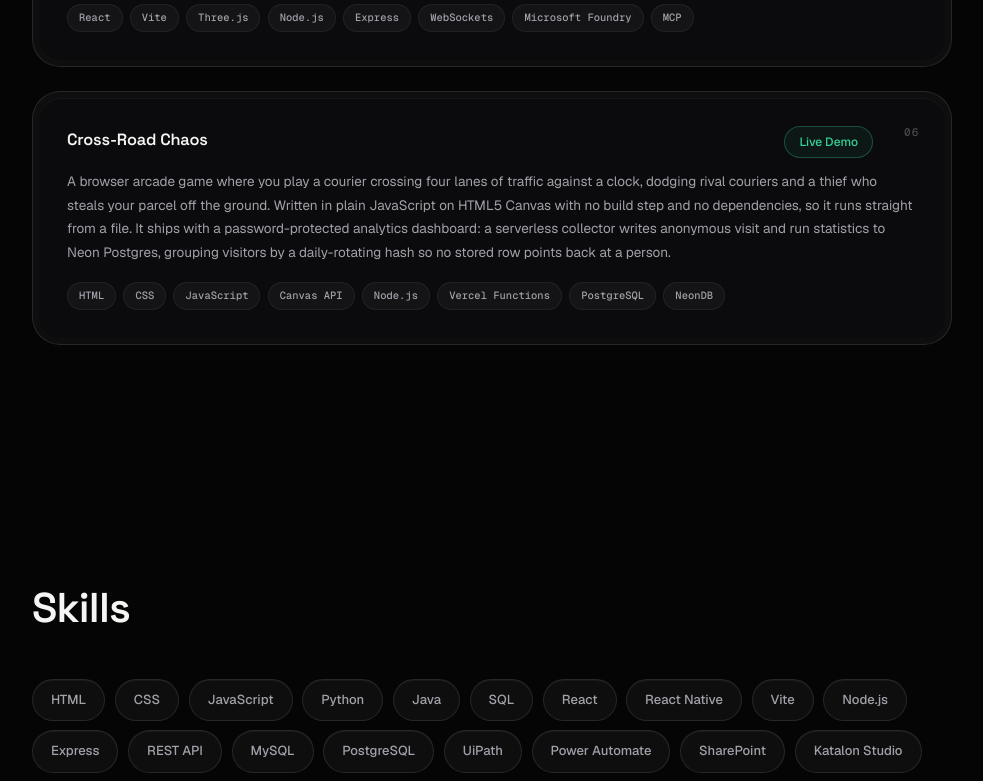
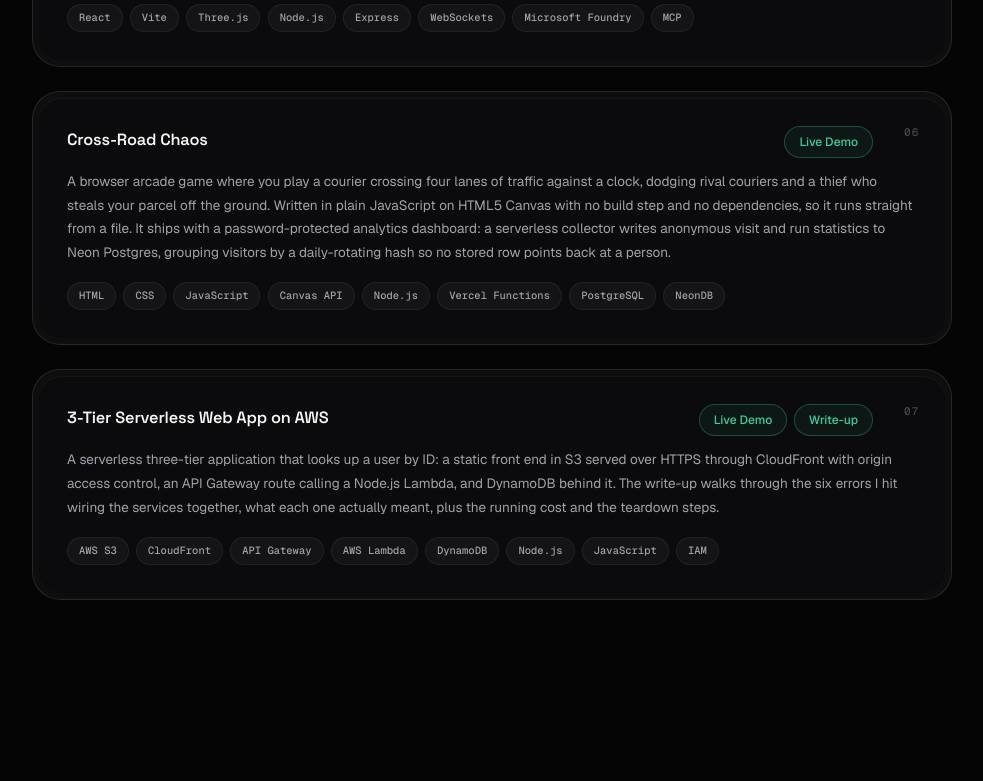
Before and after one commit to Htet-Myark/htet-portfolio-v2, a React (Vite) app: page / in a window 1280 px wide. Shown: the part 4038-4819 px from the top of the page, without its empty margins (148-1131 px from the left). Built offline with nearby package versions, Linux system fonts and the light colour scheme.

Commit message:
cloudfront proj added

```diff
--- a/src/components/Projects.jsx
+++ b/src/components/Projects.jsx
@@ -43,6 +43,15 @@ const projects = [
     link: 'https://cross-road-chaos.vercel.app',
     desc: 'A browser arcade game where you play a courier crossing four lanes of traffic against a clock, dodging rival couriers and a thief who steals your parcel off the ground. Written in plain JavaScript on HTML5 Canvas with no build step and no dependencies, so it runs straight from a file. It ships with a password-protected analytics dashboard: a serverless collector writes anonymous visit and run statistics to Neon Postgres, grouping visitors by a daily-rotating hash so no stored row points back at a person.',
     tags: ['HTML', 'CSS', 'JavaScript', 'Canvas API', 'Node.js', 'Vercel Functions', 'PostgreSQL', 'NeonDB'],
+  },
+  {
+    title: '3-Tier Serverless Web App on AWS',
+    links: [
+      { org: 'Live Demo', link: 'https://d3vebm23m2k9w6.cloudfront.net/' },
+      { org: 'Write-up', link: 'https://3tierdocs-226748456235-us-east-1-an.s3.us-east-1.amazonaws.com/index.html' },
+    ],
+    desc: 'A serverless three-tier application that looks up a user by ID: a static front end in S3 served over HTTPS through CloudFront with origin access control, an API Gateway route calling a Node.js Lambda, and DynamoDB behind it. The write-up walks through the six errors I hit wiring the services together, what each one actually meant, plus the running cost and the teardown steps.',
+    tags: ['AWS S3', 'CloudFront', 'API Gateway', 'AWS Lambda', 'DynamoDB', 'Node.js', 'JavaScript', 'IAM'],
   }
 ]
 
@@ -52,15 +61,20 @@ export default function Projects() {
     <section id="projects">
       <h2 className="section-heading reveal">Projects</h2>
       <div className="projects-grid">
-        {projects.map((p, i) => (
-          <div className={`project-card reveal delay-${i + 1}`} key={i}>
+        {projects.map((p, i) => {
+          const links = p.links ?? [{ org: p.org, link: p.link }]
+          return (
+          <div className={`project-card reveal delay-${Math.min(i + 1, 6)}`} key={i}>
             <div className="card-core">
               <div className="project-top">
                 <div className="project-title">{p.title}</div>
-                {p.link
-                  ? <a href={p.link} className="project-org" target="_blank" rel="noopener noreferrer">{p.org}</a>
-                  : <span className="project-org" style={{ opacity: 0.4, cursor: 'default' }}>{p.org}</span>
-                }
+                <div className="project-orgs">
+                  {links.map((l, j) => (
+                    l.link
+                      ? <a href={l.link} className="project-org" target="_blank" rel="noopener noreferrer" key={j}>{l.org}</a>
+                      : <span className="project-org" style={{ opacity: 0.4, cursor: 'default' }} key={j}>{l.org}</span>
+                  ))}
+                </div>
               </div>
               <p className="project-desc">{p.desc}</p>
               <div className="tags">
@@ -68,7 +82,8 @@ export default function Projects() {
               </div>
             </div>
           </div>
-        ))}
+          )
+        })}
       </div>
     </section>
   )
--- a/src/index.css
+++ b/src/index.css
@@ -782,6 +782,14 @@ section {
   color: var(--fg);
 }
 
+
+.project-orgs {
+  display: flex;
+  flex-wrap: wrap;
+  justify-content: flex-end;
+  gap: .4rem;
+  flex-shrink: 0;
+}
 .project-org {
   font-size: 12px;
   font-weight: 500;
```
Also changed, not shown: 1 other file (tests, documents, lock files or other folders).
